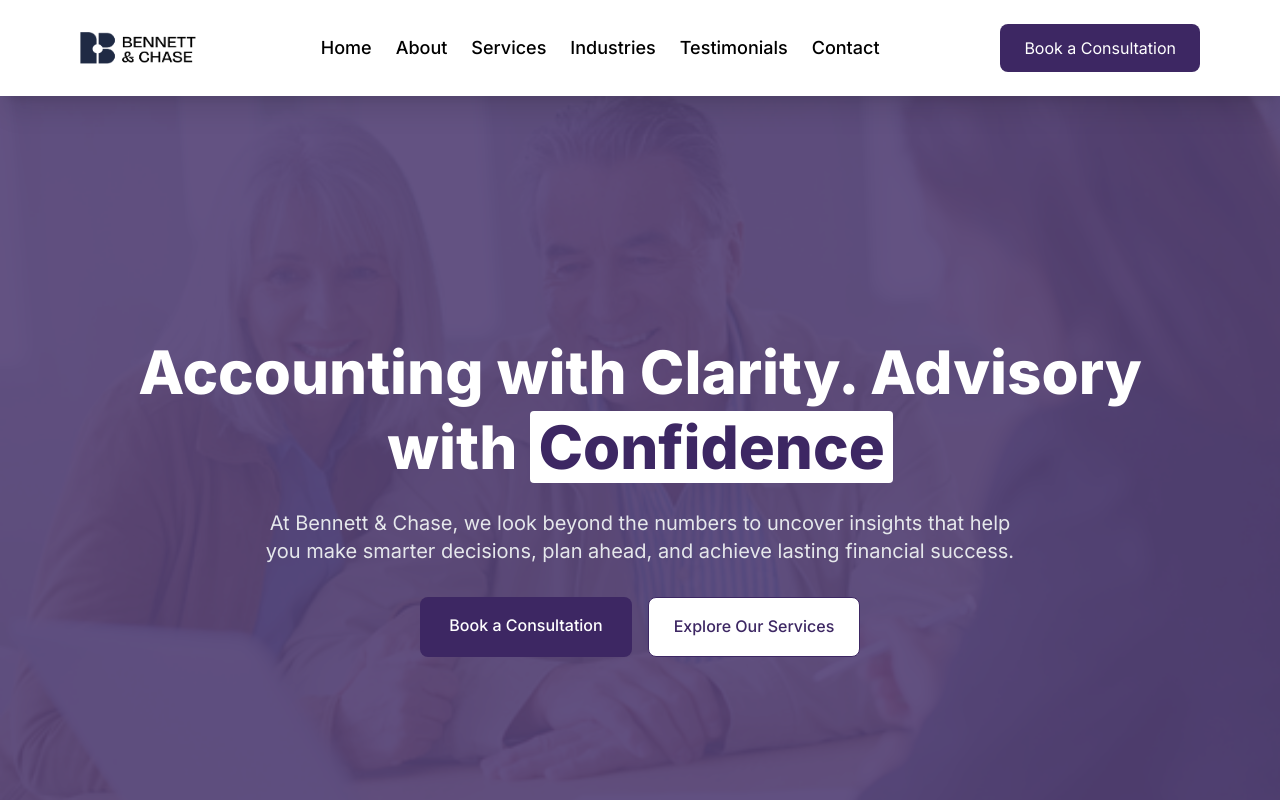
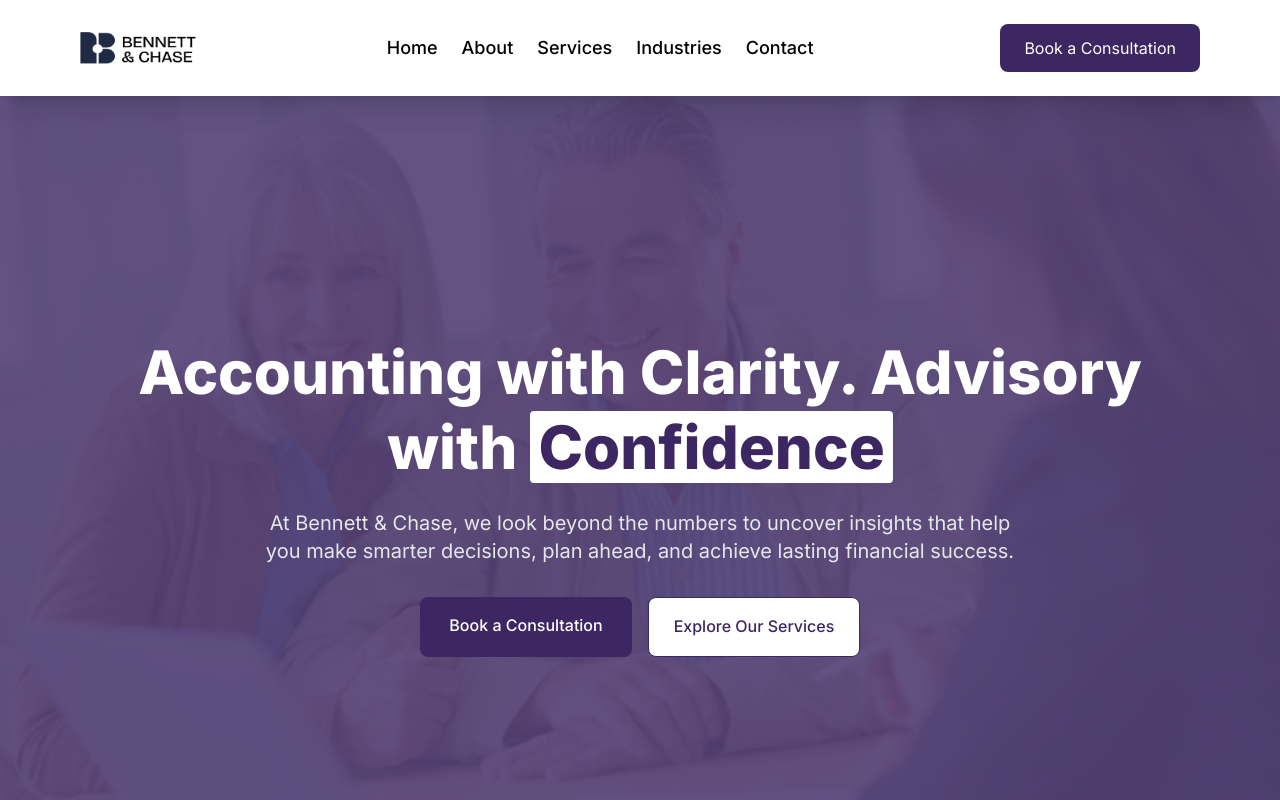
Before and after one commit to abdussalam-toyyib/BennetChase, a React (Vite) app: page / in a window 1280 px wide. Shown: the top 800 px of the page. Built offline with nearby package versions, Linux system fonts and the light colour scheme.

Commit message:
update to Hero section

```diff
--- a/src/App.tsx
+++ b/src/App.tsx
@@ -4,7 +4,7 @@ import Contact from "./components/sections/Contact"
 import { Hero } from "./components/sections/Hero"
 import { Industries } from "./components/sections/Industries"
 import Services from "./components/sections/Services"
-import Testimonials from "./components/sections/Testimonial"
+// import Testimonials from "./components/sections/Testimonial"
 
 
 function App() {
@@ -15,7 +15,7 @@ function App() {
       <About />
       <Services />
       <Industries />
-      <Testimonials />
+      {/* <Testimonials /> */}
       <Contact />
     </Layout>
 )
--- a/src/components/elements/Footer.tsx
+++ b/src/components/elements/Footer.tsx
@@ -52,9 +52,9 @@ const Footer: React.FC = () => {
             <li>
               <a href="#industries" className="hover:text-white transition">Industries</a>
             </li>
-            <li>
+            {/* <li>
               <a href="#testimonials" className="hover:text-white transition">Testimonial</a>
-            </li>
+            </li> */}
             <li>
               <a href="#contact" className="hover:text-white transition">Contact</a>
             </li>
--- a/src/components/elements/Navbar.tsx
+++ b/src/components/elements/Navbar.tsx
@@ -14,7 +14,7 @@ const navItems = [
   { name: "About", href: "#about" },
   { name: "Services", href: "#services" },
   { name: "Industries", href: "#industries" },
-  { name: "Testimonials", href: "#testimonials" },
+  // { name: "Testimonials", href: "#testimonials" },
   { name: "Contact", href: "#contact" },
 ]
 
--- a/src/components/sections/Hero.tsx
+++ b/src/components/sections/Hero.tsx
@@ -7,7 +7,7 @@ import hero3 from "../../assets/hero3.png";
 import hero4 from "../../assets/hero4.jpg";
 import hero5 from "../../assets/hero5.jpeg";
 import hero6 from "../../assets/hero6.png";
-import { CheckCircle2 } from "lucide-react";
+// import { CheckCircle2 } from "lucide-react";
 
 const heroImages = [hero2, hero3, hero4, hero5, hero6];
 
```
